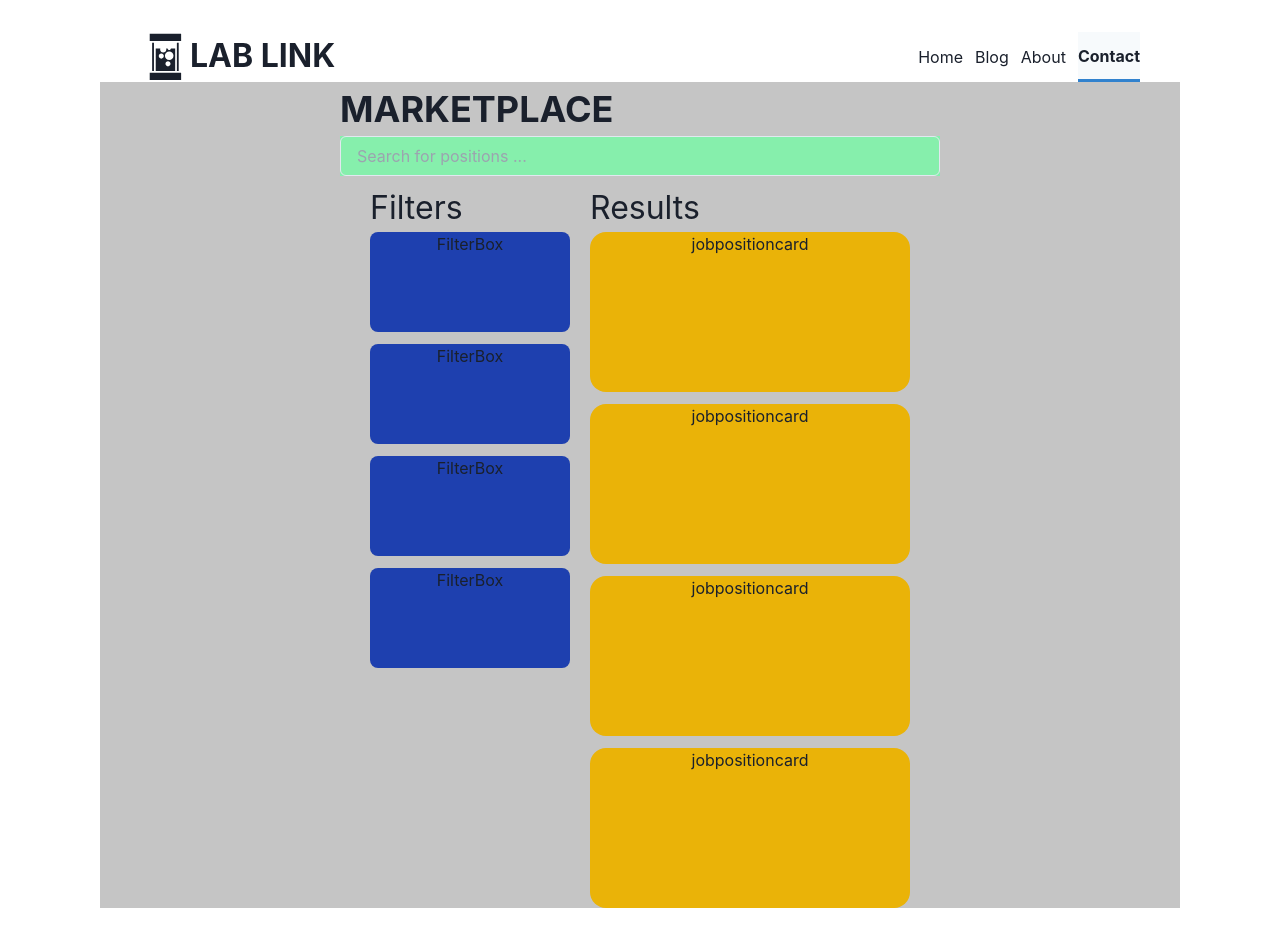
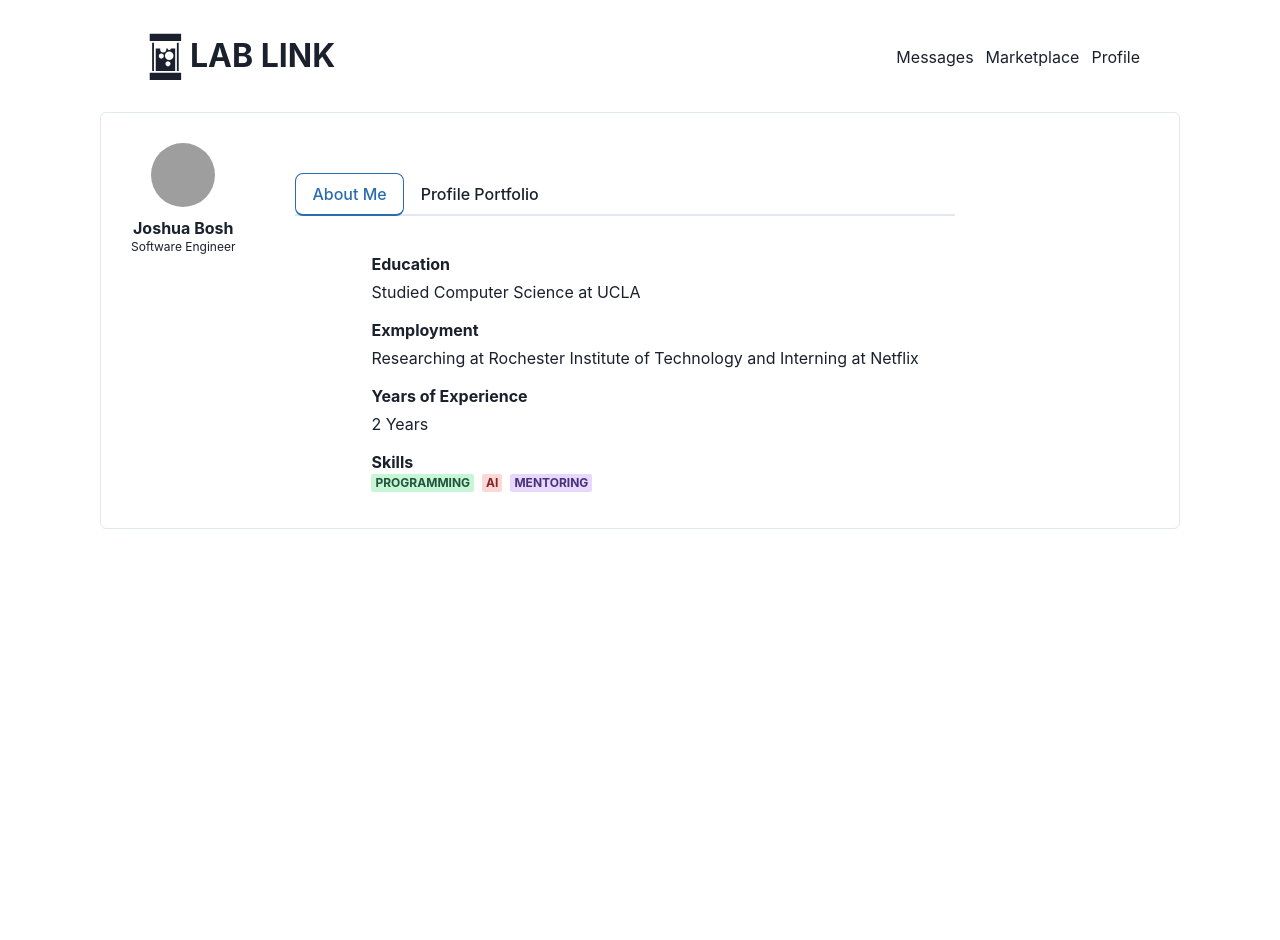
Before and after one commit to lab-link/lab-link-web-app, a React (Vite) app: page / in a window 1280 px wide. After the commit the page ends 800 px from the top, so only its background shows below. Built offline with nearby package versions, Linux system fonts and the light colour scheme; grey boxes are pictures that could not be loaded.

Commit message:
created profile page

```diff
--- a/package.json
+++ b/package.json
@@ -20,6 +20,7 @@
     "react": "^18.2.0",
     "react-dom": "^18.2.0",
     "react-icons": "^4.11.0",
+    "react-router-dom": "^6.16.0",
     "tailwindcss": "^3.3.3"
   },
   "devDependencies": {
--- a/src/App.jsx
+++ b/src/App.jsx
@@ -4,12 +4,15 @@ import viteLogo from "/vite.svg";
 import "./App.css";
 import NavBar from "./components/navigationBar/navBar.jsx";
 import MarketPlace from "./pages/marketplace";
+import Profile from "./pages/profiles";
 function App() {
   const [count, setCount] = useState(0);
 
   return (
-    <div className="flex flex-col w-full h-full bg-green-500">
-      <MarketPlace />
+    <div className="flex flex-col w-full h-full">
+      {/* <MarketPlace /> */}
+      <Profile/>
+
     </div>
   );
 }
--- a/src/components/layout/layout.jsx
+++ b/src/components/layout/layout.jsx
@@ -2,7 +2,7 @@ import NavBar from "../navigationBar/navBar.jsx";
 
 export default function Layout({ children }) {
   return (
-    <div className="bg-[#C5C5C5]">
+    <div className="">
       <NavBar />
       {/* for the smaller screen, it will have a smaller top-padding */}
       <div className=" ">{children}</div>
--- a/src/components/navigationBar/navBar.jsx
+++ b/src/components/navigationBar/navBar.jsx
@@ -5,6 +5,9 @@ import { GiChemicalTank } from "react-icons/gi";
 import NavBarButton from "../buttons/navBarButton.jsx"
 export default function NavBar() {
   const [selectedTab, setSelectedTab] = useState();
+  function test(){
+    console.log('his')
+  }
   return (
     <div className="w-[1080px] h-[50px] bg-white flex  justify-between items-center px-[40px]">
       <div className="flex">
@@ -19,11 +22,11 @@ export default function NavBar() {
       </div>
       <hr />
       {/* nav bar buttons */}
+
       <div className="flex justify-evenly space-x-3 h-full">
-        <NavBarButton text={"Home"} isSelected={false}/>
-        <NavBarButton text={"Blog"} isSelected={false}/>
-        <NavBarButton text={"About"} isSelected={false}/>
-        <NavBarButton text={"Contact"} isSelected={true}/>
+        <NavBarButton text={"Messages"} isSelected={false}/>
+        <NavBarButton text={"Marketplace"} isSelected={false}/>
+        <NavBarButton text={"Profile"} isSelected={false}/>
       </div>
     </div>
   );
--- /dev/null
+++ b/src/components/navigationBar/newNavBar.jsx
@@ -0,0 +1,39 @@
+import React from 'react';
+import { Tabs, TabList, Tab, TabPanels, TabPanel, Box } from '@chakra-ui/react';
+import { BrowserRouter as Router, Switch, Route, Link } from 'react-router-dom';
+
+// Create separate components for each page
+const Home = () => <Box p={4}>Home Page Content</Box>;
+const About = () => <Box p={4}>About Page Content</Box>;
+const Contact = () => <Box p={4}>Contact Page Content</Box>;
+
+function newNavBar() {
+  return (
+    <Router>
+      <Tabs isLazy>
+        <TabList>
+          <Tab as={Link} to="/">Home</Tab>
+          <Tab as={Link} to="/about">About</Tab>
+          <Tab as={Link} to="/contact">Contact</Tab>
+        </TabList>
+        <TabPanels>
+          <TabPanel>
+            <Switch>
+              <Route path="/about">
+                <About />
+              </Route>
+              <Route path="/contact">
+                <Contact />
+              </Route>
+              <Route path="/">
+                <Home />
+              </Route>
+            </Switch>
+          </TabPanel>
+        </TabPanels>
+      </Tabs>
+    </Router>
+  );
+}
+
+export default Navbar;
--- /dev/null
+++ b/src/components/profiles/ProfileAboutMe.jsx
@@ -0,0 +1,32 @@
+import { CardBody, Stack,
+    Heading, Text,  Badge } from '@chakra-ui/react'
+
+import './../../styles/profile.css'
+
+function ProfileAboutMe(props){
+    return (
+        <Stack ml='40px'>
+        <CardBody className='profile-about-data'>
+            <Heading size='s'>Education</Heading>
+            <Text py='1'>
+                {props.profile_data.education}
+            </Text>
+            <Heading mt='10px' size='s'>Exmployment</Heading>
+            <Text py='1'>
+                {props.profile_data.employment}
+            </Text>
+            <Heading mt='10px' size='s'>Years of Experience</Heading>
+            <Text py='1'>
+                {props.profile_data.years}
+            </Text>
+            <Heading mt='10px' size='s'>Skills</Heading>
+            <Stack direction='row'>
+                <Badge colorScheme='green'>Programming</Badge>
+                <Badge colorScheme='red'>AI</Badge>
+                <Badge colorScheme='purple'>Mentoring</Badge>
+            </Stack>
+        </CardBody>
+    </Stack>
+    );
+}
+export default ProfileAboutMe;
--- /dev/null
+++ b/src/components/profiles/ProfilePortfolio.jsx
@@ -0,0 +1,33 @@
+import { Card, Image, CardBody, Heading, CardFooter, VStack, Stack, Text, Box, Avatar} from '@chakra-ui/react'
+
+import './../../styles/profile.css'
+function ProfilePortfolio(){
+    return (
+        <Card
+            direction={{ base: 'column', sm: 'row' }}
+            overflow='hidden'
+            variant='outline'
+            >
+            <Image
+                objectFit='cover'
+                maxW={{ base: '100%', sm: '200px' }}
+                src='https://images.unsplash.com/photo-1667489022797-ab608913feeb?ixlib=rb-4.0.3&ixid=MnwxMjA3fDB8MHxlZGl0b3JpYWwtZmVlZHw5fHx8ZW58MHx8fHw%3D&auto=format&fit=crop&w=800&q=60'
+                alt='Caffe Latte'
+            />
+
+            <Stack>
+                <CardBody>
+                <Heading mb="10px" size='sm'>Software Engineer</Heading>
+                <div className="profile-portfolio-content">
+                    <ul>
+                        <li>Creating data drive pipelines that will bulk copy from satellites.</li>
+                        <li>Developed microservices for several scientist's needs</li>
+                    </ul>
+                </div>
+                </CardBody>
+            </Stack>
+        </Card>
+    );
+}
+
+export default ProfilePortfolio;
--- /dev/null
+++ b/src/components/profiles/ProfileTab.jsx
@@ -0,0 +1,56 @@
+import { Card, Tabs, TabList, Tab, TabPanels, TabPanel, Flex, VStack, Text, Box, Avatar, Heading} from '@chakra-ui/react'
+
+import ProfileAboutMe  from "./ProfileAboutMe.jsx";
+import ProfilePortfolio from './ProfilePortfolio.jsx';
+
+function ProfileTab() {
+
+    const profile_data={
+        name: "Josh Smosh",
+        title: "Software Engineer",
+        education: "Studied Computer Science at UCLA",
+        employment: "Researching at Rochester Institute of Technology and Interning at Netflix",
+        years: "2 Years",
+        skills: ['Programming', 'AI', 'Mentoring']
+      }
+
+    return (
+        <Card
+        direction={{ base: 'column', sm: 'row' }}
+        overflow='hidden'
+        variant='outline'
+        mt='30px'
+    >
+        <Flex spacing='10'>
+                <VStack spacing={3} align='center' ml='30px' mt='30px' mb='30px'>
+                    <Avatar
+                    size='lg'
+                    name='Prosper Otemuyiwa'
+                    src='https://bit.ly/prosper-baba'
+                    className='profile-avatar'
+                    />{''}
+                    <Box>
+                        <Heading size='sm'>Joshua Bosh</Heading>
+                        <Text fontSize='xs'>Software Engineer</Text>
+                    </Box>
+                </VStack>
+                <Tabs ml="60px" mt='60px'>
+                    <TabList>
+                        <Tab>About Me</Tab>
+                        <Tab>Profile Portfolio</Tab>
+                    </TabList>
+                    <TabPanels>
+                        <TabPanel>
+                            <ProfileAboutMe profile_data={profile_data}/>
+                        </TabPanel>
+                        <TabPanel>
+                            <ProfilePortfolio/>
+                        </TabPanel>
+                    </TabPanels>
+                </Tabs>
+        </Flex>
+    </Card>
+    );
+}
+
+export default ProfileTab;
--- a/src/pages/marketplace.jsx
+++ b/src/pages/marketplace.jsx
@@ -4,7 +4,7 @@ import JobPositionCard from "../components/cards/jobPositionCard.jsx";
 export default function MarketPlace() {
   //TODO bring the UI for the marketplace.
   return (
-    <div className="h-full w-full bg-[#C5C5C5] flex flex-col items-center">
+    <div className="h-full w-full bg-[#FAFAFA] flex flex-col items-center">
       {/* title */}
       <div className="flex flex-col items-start">
         <div className="font-bold text-[36px]">MARKETPLACE</div>
--- /dev/null
+++ b/src/pages/profiles.jsx
@@ -0,0 +1,9 @@
+import ProfileTab from "./../components/profiles/ProfileTab.jsx"
+
+
+
+export default function Profile(props) {
+    return (
+       <ProfileTab/>
+    )
+}
--- /dev/null
+++ b/src/styles/profile.css
@@ -0,0 +1,6 @@
+.profile-about-data{
+    text-align: left;;
+}
+.profile-portfolio-content{
+    text-align: left;
+}
```
Also changed, not shown: 1 other file (tests, documents, lock files or other folders).
